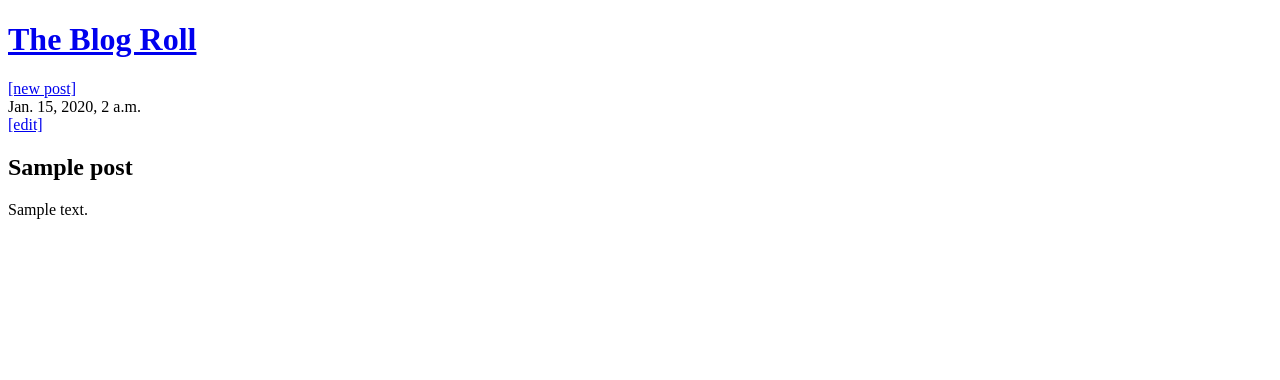
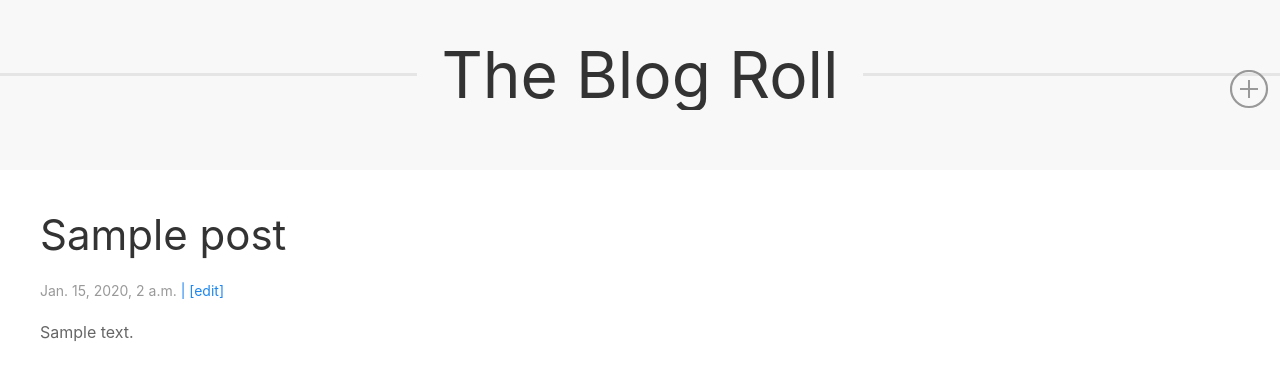
Before and after one commit to dreammelter/djangoplayground, a Django app: page /post/1/ in a window 1280 px wide. Shown: the top 380 px of the page. Run offline with Django 3.2, Linux system fonts and the light colour scheme; a user stored in the database is signed in; tables that the repository leaves empty hold one stand-in row (values such as "Sample post"); some libraries are stand-ins or nearby versions.

Commit message:
first pass of CSS to blog templates

```diff
--- a/blog/templates/blog/base.html
+++ b/blog/templates/blog/base.html
@@ -4,20 +4,30 @@
 
 <html>
     <head>
+        <!-- UIkit CSS -->
+        <link rel="stylesheet" href="https://cdnjs.cloudflare.com/ajax/libs/uikit/3.2.0/css/uikit.min.css" />
+
+        <!-- UIkit JS -->
+        <script src="https://cdnjs.cloudflare.com/ajax/libs/uikit/3.2.0/js/uikit.min.js"></script>
+        <script src="https://cdnjs.cloudflare.com/ajax/libs/uikit/3.2.0/js/uikit-icons.min.js"></script>
+
         <title>DM's Django Playground</title>
-        <!--we'll get to styling some other time-->
     </head>
     <body>
+        <div class="uk-container-large">
             <div>
                 <!-- site/blog header -->
-            <h1><a href="/">The Blog Roll</a></h1>
+                <div class="uk-section-muted uk-section-small">
+                        <h1 class="uk-link-heading uk-heading-medium uk-heading-line uk-text-center"><a href="/">The Blog Roll</a></h1>
                         {% if user.is_authenticated %}
-            <a href="{% url 'post_new' %}">[new post]</a>
+                        <a title="new post" href="{% url 'post_new' %}" class="uk-icon-link uk-position-top-right uk-margin-large-top uk-margin-small-right" uk-icon="icon: plus-circle; ratio: 2"></a>
                         {% endif %}
                 </div>
-        <div>
+            </div>
+            <div class="uk-container uk-margin-medium-top">
                 {% block content %}
                 {% endblock %}
             </div>
+        </div>
     </body>
 </html>
--- a/blog/templates/blog/post_detail.html
+++ b/blog/templates/blog/post_detail.html
@@ -2,15 +2,17 @@
 
 {% block content %}
     <div>
-        {% if post.published_date %}
-            <div>{{ post.published_date }}</div>
-        {% endif %}
-
-        {% if user.is_authenticated %}
-        <div><a href="{% url 'post_edit' pk=post.pk %}">[edit]</a></div>
-        {% endif %}
-
-        <h2>{{ post.title }}</h2>
-        <p>{{ post.text|linebreaksbr }}</p>
+        <article class="uk-article">
+                <h2 class="uk-article-title">{{ post.title }}</h2>
+                {% if post.published_date %}
+                <div class="uk-article-meta">
+                    {{ post.published_date }}
+                    {% if user.is_authenticated %}
+                    <a class="uk-text-primary" href="{% url 'post_edit' pk=post.pk %}"> | [edit]</a>
+                    {% endif %}
+                </div>
+                {% endif %}
+                <p>{{ post.text|linebreaksbr }}</p>
+        </article>
     </div>
 {% endblock  %}
```
Also changed, not shown: blog/templates/blog/post_edit.html (+11 -5 lines), blog/templates/blog/post_list.html (+13 -4 lines). Lines whose indentation alone changed are shown as unchanged.
